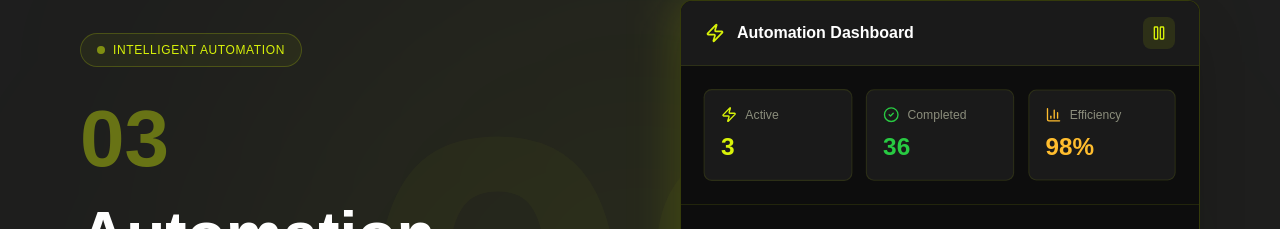
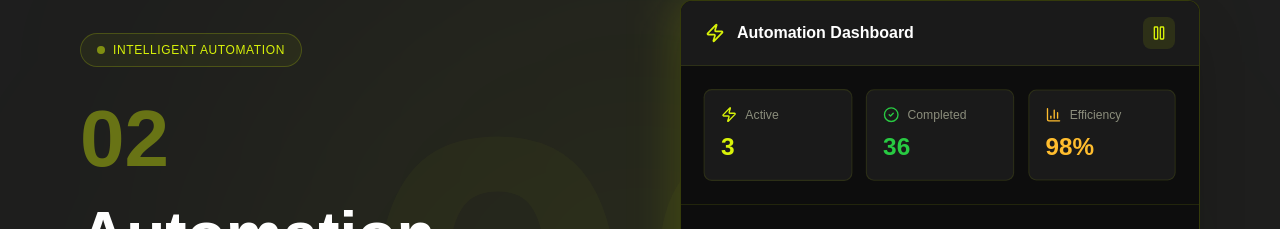
Before and after one commit to umar7shaikh/The-Ladder-Web, a Next.js app: page /technical/automation-solutions in a window 1280 px wide. Shown: the part 155-384 px from the top of the page. Built offline with nearby package versions, Linux system fonts and the light colour scheme.

Commit message:
fixed the number of the automation solutions

```diff
--- a/app/technical/automation-solutions/page.tsx
+++ b/app/technical/automation-solutions/page.tsx
@@ -88,7 +88,7 @@ export default function AutomationSolutionsPage() {
     <main className="bg-[#1E1E1E]">
       {/* 1. Hero Section */}
       <Hero
-        number="03"
+        number="02"
         title="Automation Solutions"
         subtitle="INTELLIGENT AUTOMATION"
         description="Transform repetitive tasks into automated workflows. From data processing to business operations, we build intelligent automation systems that save time, reduce errors, and scale your business effortlessly."
```
